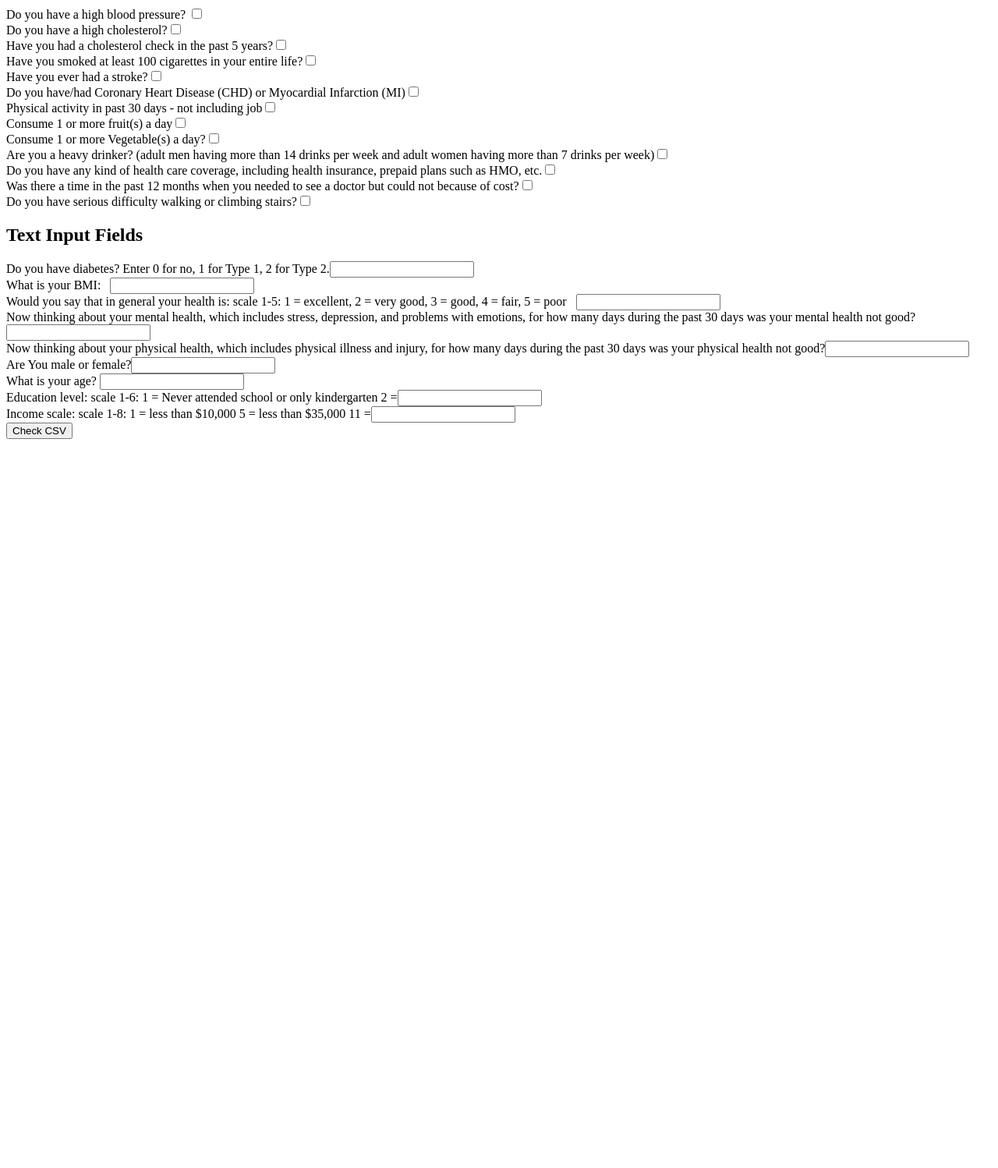
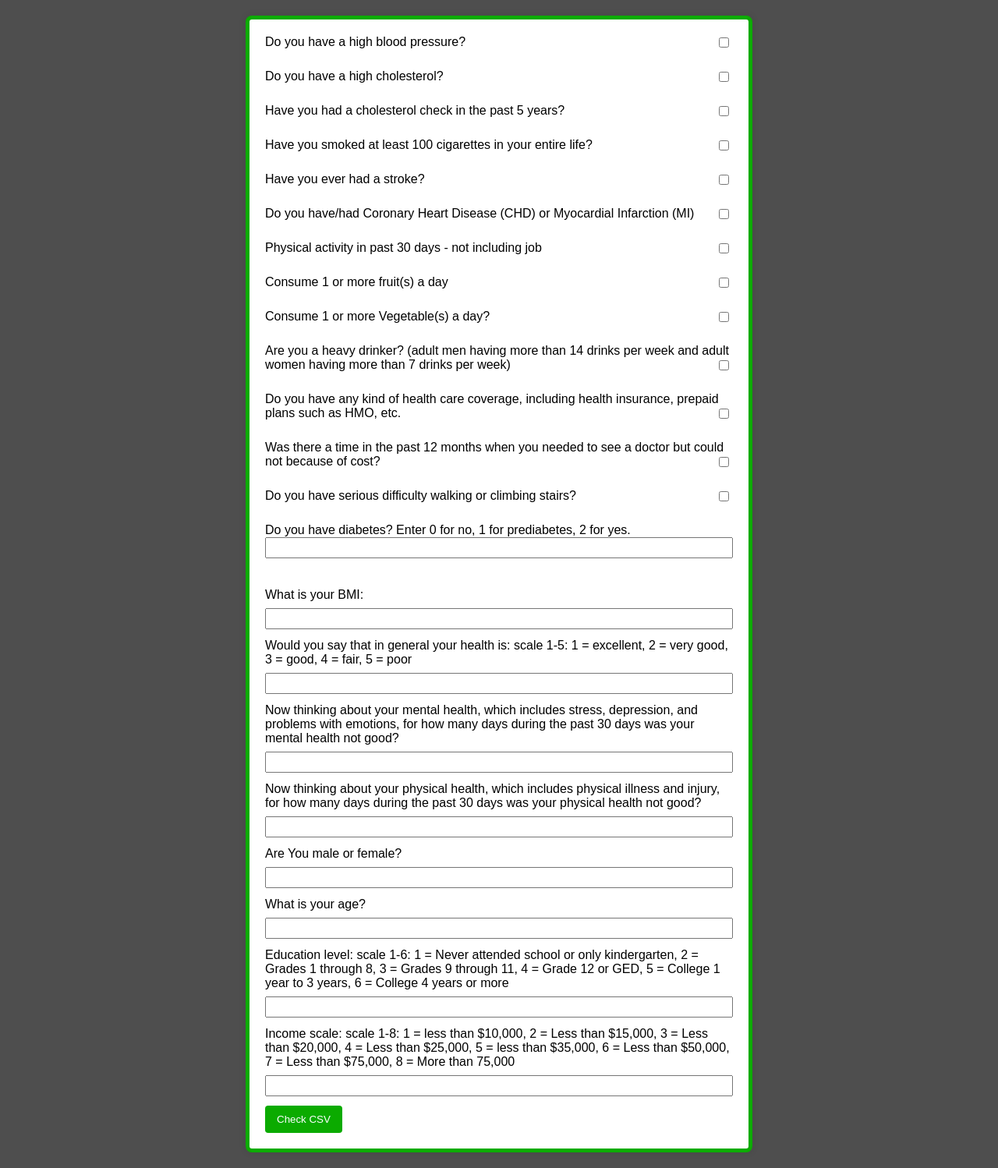
Before and after one commit to Jhoope11/DiabetesPrediction, a Flask app: template templates/index.html in a window 1280 px wide. Shown: the whole page at 78% size. Before the commit the page ends 563 px from the top, so only its background shows below. Run offline with Flask 3, Linux system fonts and the light colour scheme; the template is opened without the code that fills it, so the values that code supplies are empty; parts of the project's set-up code (start-up, migrations or seed data) failed here and were passed over.

Commit message:
updated formatting

```diff
--- /dev/null
+++ b/static/style.css
@@ -0,0 +1,59 @@
+body {
+    font-family: Arial, sans-serif;
+    background-color: #4e4e4e;
+    margin: 0;
+    padding: 0;
+  }
+
+  form {
+    max-width: 600px;
+    margin: 20px auto;
+    padding: 20px;
+    border: 5px solid #0bab00; /* Blue thick border */
+    background-color: #fff;
+    border-radius: 8px;
+    box-shadow: 0 0 10px rgba(0, 0, 0, 0.1);
+  }
+
+  h2 {
+    color: #333;
+  }
+
+  label {
+    display: block;
+    margin-bottom: 8px;
+  }
+
+  /* Adjust the alignment for checkboxes */
+  input[type="checkbox"] {
+    float: right;
+    margin-right: 5px;
+  }
+
+  input[type="text"] {
+    width: 100%;
+    padding: 4px;
+    box-sizing: border-box;
+    margin-bottom: 12px;
+  }
+
+  button {
+    background-color: #0bab00;
+    color: #fff;
+    padding: 10px 15px;
+    border: none;
+    border-radius: 4px;
+    cursor: pointer;
+  }
+
+  button:hover {
+    background-color: #0024d8;
+  }
+
+  #output {
+    margin-top: 20px;
+    padding: 10px;
+    background-color: #e6e6e6;
+    border-radius: 4px;
+    box-shadow: 0 0 5px rgba(0, 0, 0, 0.1);
+  }
--- a/templates/index.html
+++ b/templates/index.html
@@ -3,6 +3,8 @@
 <head>
     <meta charset="UTF-8">
     <meta name="viewport" content="width=device-width, initial-scale=1.0">
+    <link rel="stylesheet" type="text/css" href="{{ url_for('static', filename='style.css') }}">
+
     <title>CSV Checker</title>
 </head>
 <body>
@@ -21,18 +23,15 @@
         <label>Do you have any kind of health care coverage, including health insurance, prepaid plans such as HMO, etc.<input type="checkbox" name="AnyHealthcare" id="AnyHealthcare"></label><br>
         <label>Was there a time in the past 12 months when you needed to see a doctor but could not because of cost?<input type="checkbox" name="NoDocbcCost" id="NoDocbcCost"></label><br>
         <label>Do you have serious difficulty walking or climbing stairs?<input type="checkbox" name="DiffWalk" id="DiffWalk"></label><br>
-
-        <!-- Text Input Fields -->
-        <h2>Text Input Fields</h2>
-        <label>Do you have diabetes? Enter 0 for no, 1 for Type 1, 2 for Type 2.<input type="text" id="Type012" name="Type012"></label><br>
+        <label>Do you have diabetes? Enter 0 for no, 1 for prediabetes, 2 for yes.<input type="text" id="Type012" name="Type012"></label><br>
         <label for="BMI">What is your BMI: &nbsp </label><input type="text" id="BMI" name="BMI"><br>
         <label for="genHealth">Would you say that in general your health is: scale 1-5: 1 = excellent, 2 = very good, 3 = good, 4 = fair, 5 = poor &nbsp </label><input type="text" id="genHealth" name="GenHlth"><br>
         <label for="mentalHealth">Now thinking about your mental health, which includes stress, depression, and problems with emotions, for how many days during the past 30 days was your mental health not good? </label><input type="text" id="mentalHealth" name="MentHlth"><br>
         <label for="physHealth">Now thinking about your physical health, which includes physical illness and injury, for how many days during the past 30 days was your physical health not good?</label><input type="text" id="physHealth" name="PhysHlth"><br>
         <label for="gender">Are You male or female?</label><input type="text" id="gender" name="Sex"><br>
         <label for="age">What is your age? </label><input type="text" id="age" name="Age"><br>
-        <label for="eduLevel">Education level: scale 1-6: 1 = Never attended school or only kindergarten 2 =</label><input type="text" id="eduLevel" name="Education"><br>
-        <label for="income">Income scale: scale 1-8: 1 = less than $10,000 5 = less than $35,000 11 =</label><input type="text" id="income" name="Money"><br>
+        <label for="eduLevel">Education level: scale 1-6: 1 = Never attended school or only kindergarten, 2 = Grades 1 through 8, 3 = Grades 9 through 11, 4 = Grade 12 or GED, 5 = College 1 year to 3 years, 6 = College 4 years or more</label><input type="text" id="eduLevel" name="Education"><br>
+        <label for="income">Income scale: scale 1-8: 1 = less than $10,000, 2 = Less than $15,000, 3 = Less than $20,000, 4 = Less than $25,000, 5 = less than $35,000, 6 = Less than $50,000, 7 = Less than $75,000, 8 = More than 75,000</label><input type="text" id="income" name="Money"><br>
 
         <button type="submit">Check CSV</button>
     </form>
--- a/templates/result.html
+++ b/templates/result.html
@@ -3,6 +3,8 @@
 <head>
     <meta charset="UTF-8">
     <meta name="viewport" content="width=device-width, initial-scale=1.0">
+    <link rel="stylesheet" type="text/css" href="{{ url_for('static', filename='style.css') }}">
+
     <title>CSV Checker Result</title>
 </head>
 <body>
```
